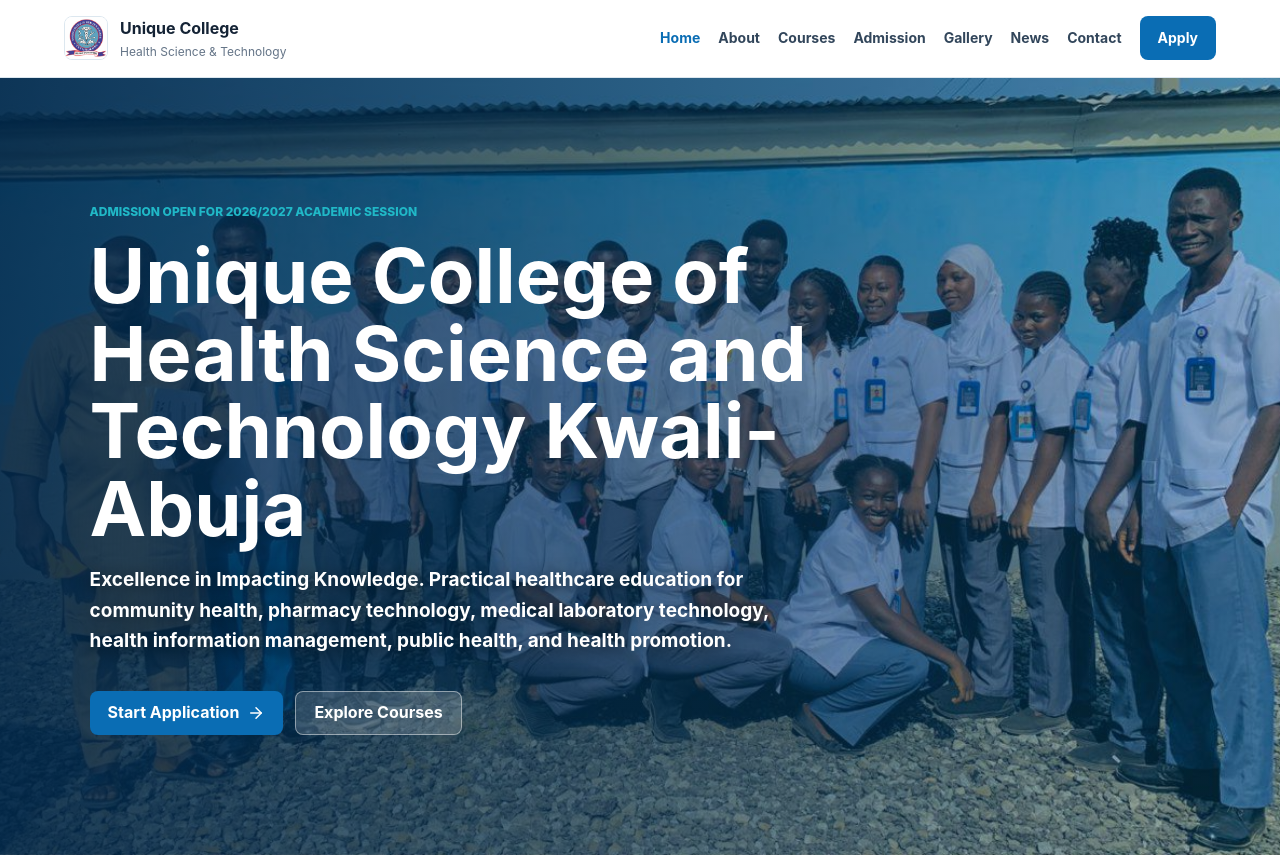
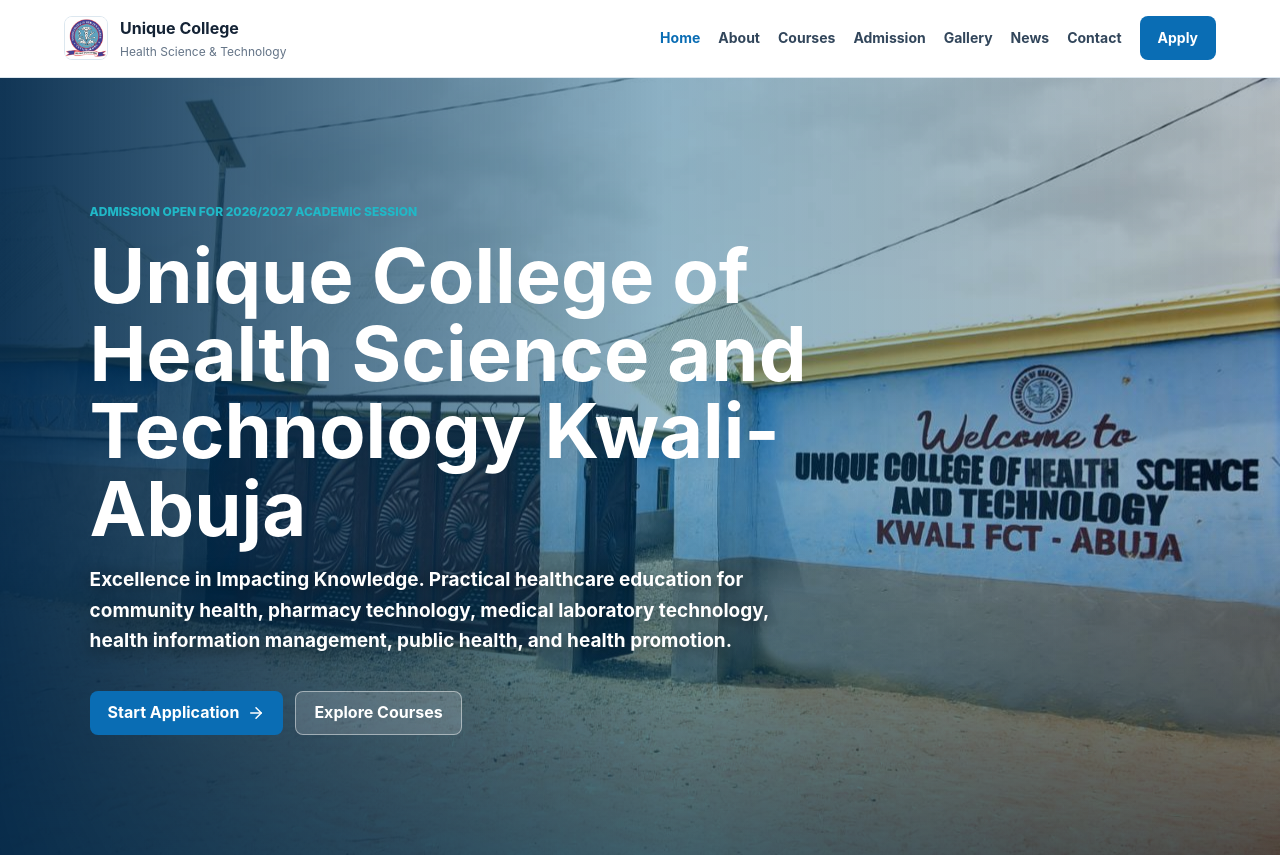
Before and after one commit to Yusufdavid411/Unique-College, a React (Vite) app in the folder frontend/: page / in a window 1280 px wide. Shown: the top 857 px of the page. Built offline with nearby package versions, Linux system fonts and the light colour scheme; no server answers.

Commit message:
Add animated hero background carousel

```diff
--- a/frontend/src/data/siteData.js
+++ b/frontend/src/data/siteData.js
@@ -190,3 +190,10 @@
   studentLife: assetPaths.courtyardStudentLife,
   leadership: assetPaths.officialVisitHall
 };
+export const heroSlides = [
+  assetPaths.uniformGroupWide,
+  assetPaths.campusGate,
+  assetPaths.classroomStudents,
+  assetPaths.courtyardStudentLife,
+  assetPaths.officialVisitHall
+];
--- a/frontend/src/pages/public/Home.jsx
+++ b/frontend/src/pages/public/Home.jsx
@@ -3,12 +3,14 @@
 import { Activity, ArrowRight, BookOpen, CheckCircle2, Microscope, ShieldCheck } from "lucide-react";
 import { api, assetUrl } from "../../api/client.js";
 import Seo from "../../components/Seo.jsx";
-import { assetPaths, imagery, leadershipWelcome, programs, schoolInfo, stats } from "../../data/siteData.js";
+import { assetPaths, heroSlides, leadershipWelcome, programs, schoolInfo, stats } from "../../data/siteData.js";
 
 export default function Home() {
   const [news, setNews] = useState([]);
   const [newsLoading, setNewsLoading] = useState(true);
   const [hiddenNewsImages, setHiddenNewsImages] = useState([]);
+  const [activeHeroSlide, setActiveHeroSlide] = useState(0);
+  const [leavingHeroSlide, setLeavingHeroSlide] = useState(null);
 
   useEffect(() => {
     api
@@ -18,10 +20,35 @@
       .finally(() => setNewsLoading(false));
   }, []);
 
+
+  useEffect(() => {
+    const intervalId = window.setInterval(() => {
+      setActiveHeroSlide((current) => {
+        setLeavingHeroSlide(current);
+        return (current + 1) % heroSlides.length;
+      });
+    }, 5000);
+
+    return () => window.clearInterval(intervalId);
+  }, []);
+
+  useEffect(() => {
+    if (leavingHeroSlide === null) return undefined;
+    const timeoutId = window.setTimeout(() => setLeavingHeroSlide(null), 1250);
+    return () => window.clearTimeout(timeoutId);
+  }, [leavingHeroSlide]);
+
   return (
     <>
       <Seo title="Home" description="Unique College of Health Science and Technology official website and admission portal." />
-      <section className="hero" style={{ backgroundImage: `linear-gradient(90deg, rgba(2, 41, 75, .9), rgba(2, 87, 134, .34)), url(${imagery.hero})` }}>
+      <section className="hero">
+        <div className="hero-slider" aria-hidden="true">
+          {heroSlides.map((image, index) => {
+            const stateClass = index === activeHeroSlide ? "is-active" : index === leavingHeroSlide ? "is-leaving" : "";
+            return <div className={`hero-slide ${stateClass}`} key={image} style={{ backgroundImage: `url(${image})` }} />;
+          })}
+        </div>
+        <div className="hero-overlay" />
         <div className="hero-content">
           <span className="eyebrow">Admission open for {schoolInfo.admissionSession}</span>
           <h1>{schoolInfo.name} {schoolInfo.location}</h1>
--- a/frontend/src/styles/global.css
+++ b/frontend/src/styles/global.css
@@ -179,16 +179,57 @@
 }
 
 .hero {
+  position: relative;
   min-height: 680px;
   display: flex;
   align-items: center;
+  overflow: hidden;
   padding: 120px clamp(20px, 7vw, 96px);
   color: white;
+  background: #06243d;
+}
+
+.hero-slider,
+.hero-slide,
+.hero-overlay {
+  position: absolute;
+  inset: 0;
+}
+
+.hero-slider {
+  z-index: 0;
+  overflow: hidden;
+}
+
+.hero-slide {
   background-position: center;
   background-size: cover;
+  transform: translateX(14%) scale(1.08) rotate(.001deg);
+  clip-path: polygon(100% 0, 100% 0, 100% 100%, 100% 100%);
+  z-index: 1;
+}
+
+.hero-slide.is-active {
+  z-index: 3;
+  animation: heroReveal 1.15s cubic-bezier(.16, 1, .3, 1) both, heroDrift 5s linear both;
+}
+
+.hero-slide.is-leaving {
+  z-index: 2;
+  animation: heroExit 1.15s cubic-bezier(.76, 0, .24, 1) both;
+}
+
+.hero-overlay {
+  z-index: 4;
+  background:
+    linear-gradient(90deg, rgba(2, 41, 75, .94), rgba(2, 87, 134, .42) 52%, rgba(2, 32, 56, .28)),
+    linear-gradient(0deg, rgba(3, 25, 44, .58), rgba(3, 25, 44, .04) 48%);
+  pointer-events: none;
 }
 
 .hero-content {
+  position: relative;
+  z-index: 5;
   max-width: 760px;
   animation: fadeUp .75s ease both;
 }
@@ -228,6 +269,40 @@
   flex-wrap: wrap;
   gap: 12px;
   margin-top: 34px;
+}
+
+@keyframes heroReveal {
+  0% {
+    transform: translateX(14%) scale(1.08) rotate(.001deg);
+    clip-path: polygon(100% 0, 100% 0, 100% 100%, 100% 100%);
+  }
+  55% {
+    clip-path: polygon(18% 0, 100% 0, 82% 100%, 0 100%);
+  }
+  100% {
+    transform: translateX(0) scale(1) rotate(.001deg);
+    clip-path: polygon(0 0, 100% 0, 100% 100%, 0 100%);
+  }
+}
+
+@keyframes heroExit {
+  0% {
+    transform: translateX(0) scale(1) rotate(.001deg);
+    clip-path: polygon(0 0, 100% 0, 100% 100%, 0 100%);
+  }
+  100% {
+    transform: translateY(-8%) scale(1.12) rotate(.001deg);
+    clip-path: polygon(0 0, 100% 14%, 100% 14%, 0 0);
+  }
+}
+
+@keyframes heroDrift {
+  0% {
+    background-position: center;
+  }
+  100% {
+    background-position: center 46%;
+  }
 }
 
 .section {
```
